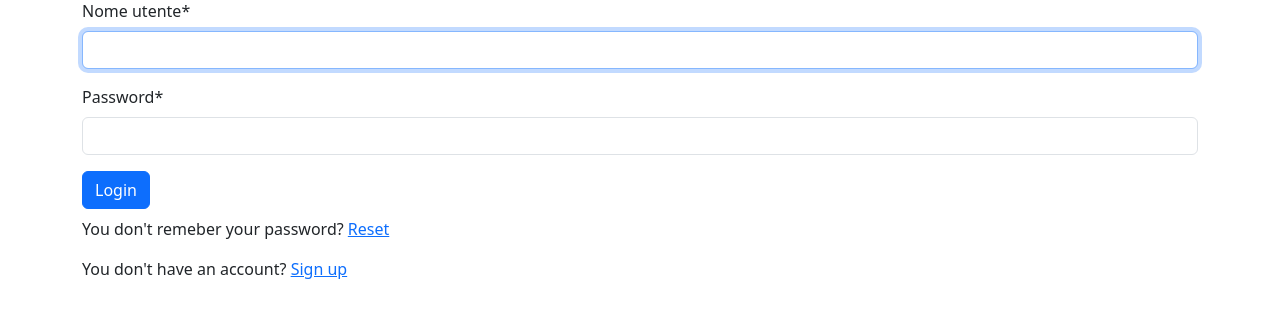
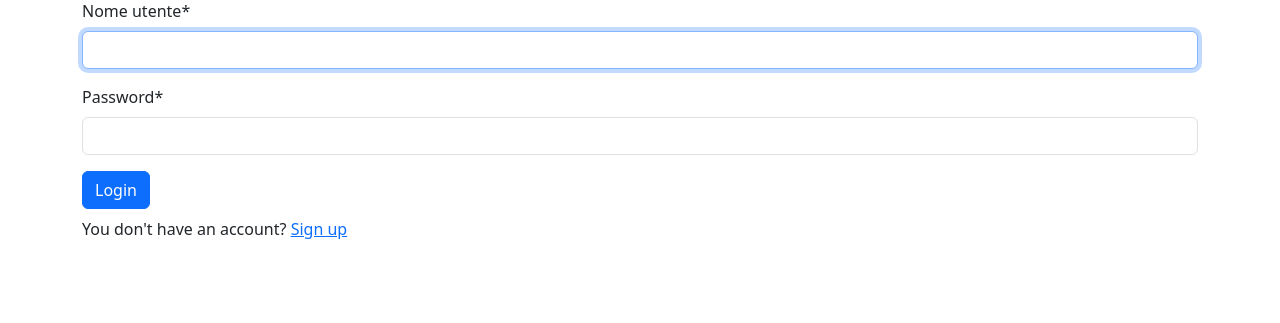
Before and after one commit to petrucciandrea/fw_ecommerce, a Django app: page /login/ in a window 1280 px wide. Shown: the part 143-466 px from the top of the page. Run offline with Django 4.2, Linux system fonts and the light colour scheme; some libraries are stand-ins or nearby versions.

```diff
--- a/templates/registration/login.html
+++ b/templates/registration/login.html
@@ -9,7 +9,6 @@
     {{ form|crispy }}
     <button type="submit" class="btn btn-primary">Login</button>
   </form>
-  <p class="mt-2">You don't remeber your password? <a href="{% url 'password_reset' %}">Reset</a></p>
   <p class="mt-2">You don't have an account? <a href="{% url 'signup' %}">Sign up</a></p>
 </div>
 {% endblock %}
```
Also changed, not shown: requirements.txt (+26 -6 lines), README.md, db.sqlite3.
